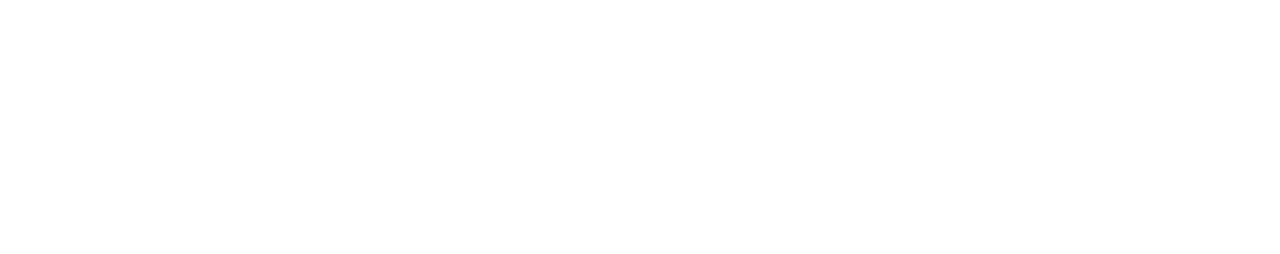
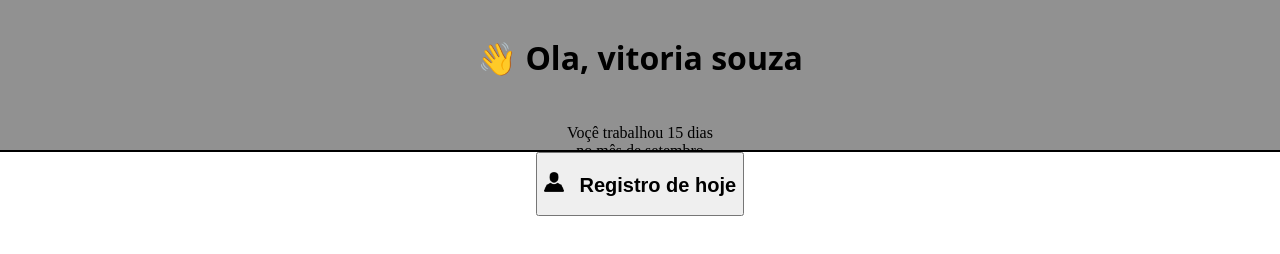
Before and after one commit to ezequiasgscosta/Bate-ponto, a plain HTML site: page conferir_ponto.html in a window 1280 px wide. Drawn offline with Linux system fonts and the light colour scheme.

Commit message:
fazendo o registro de hoje

```diff
--- /dev/null
+++ b/conferir_ponto.css
@@ -0,0 +1,32 @@
+body {
+    margin: 0;
+    padding: 0;
+    display: flex;
+    flex-flow: column nowrap;
+    align-items: center;
+    justify-content: center;
+}
+
+header {
+    width: 100vw;
+    height: 150px;
+    background-color: #919191;
+    border-bottom: 2px solid;
+    text-align: center;
+
+}
+
+header h1 {
+    padding-top: 15px;
+    margin-bottom: 45px;
+    font-family:  'Open Sans', 'Helvetica Neue', sans-serif;
+}
+
+.registro-hoje {
+
+}
+
+button img {
+    width: 20px;
+    margin-right: 10px;
+}
--- a/conferir_ponto.html
+++ b/conferir_ponto.html
@@ -4,9 +4,20 @@
     <meta charset="UTF-8">
     <meta name="viewport" content="width=device-width, initial-scale=1.0">
     <title>Pontos batido</title>
+    <link rel="stylesheet" href="conferir_ponto.css">
 </head>
 <body>
+    <header>
+        <h1>👋 Ola, vitoria souza</h1>
+        <p>Voçê trabalhou 15 dias <br> no mês de setembro </p>
+    </header>
 
+    <section class="registro-hoje">
+        <div><button>
+             <h1> <img src="imagens/ícone de usuário em silhueta preta.png" alt="ícone de usuário em silhueta preta">
+          Registro de hoje </h1>
+        </button></div>
+    </section>
 
 </body>
 </html>
```
Also changed, not shown: painel-usuario.html (+1 -1 lines), imagens/ícone de usuário em silhueta preta.png (added).
